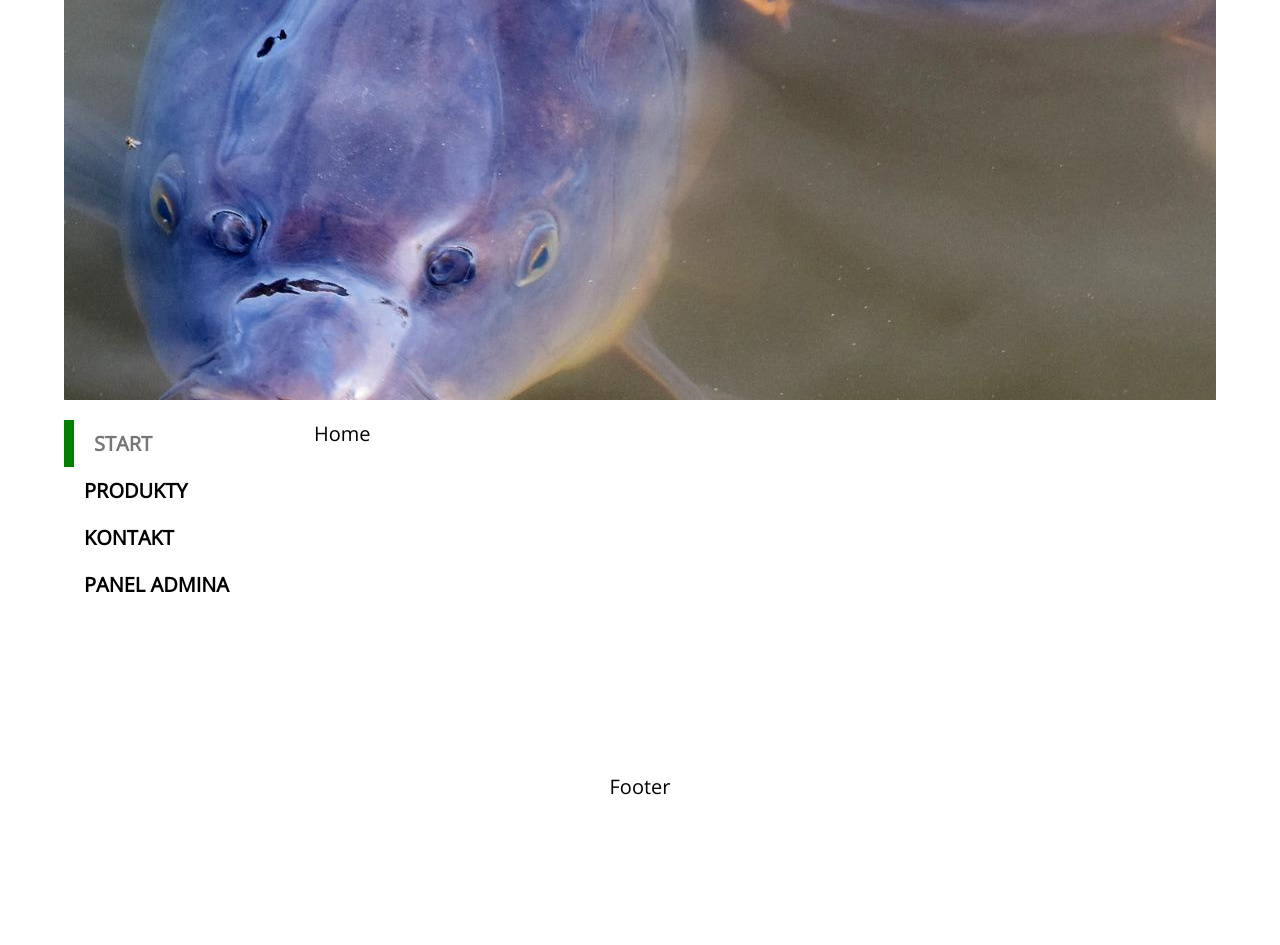
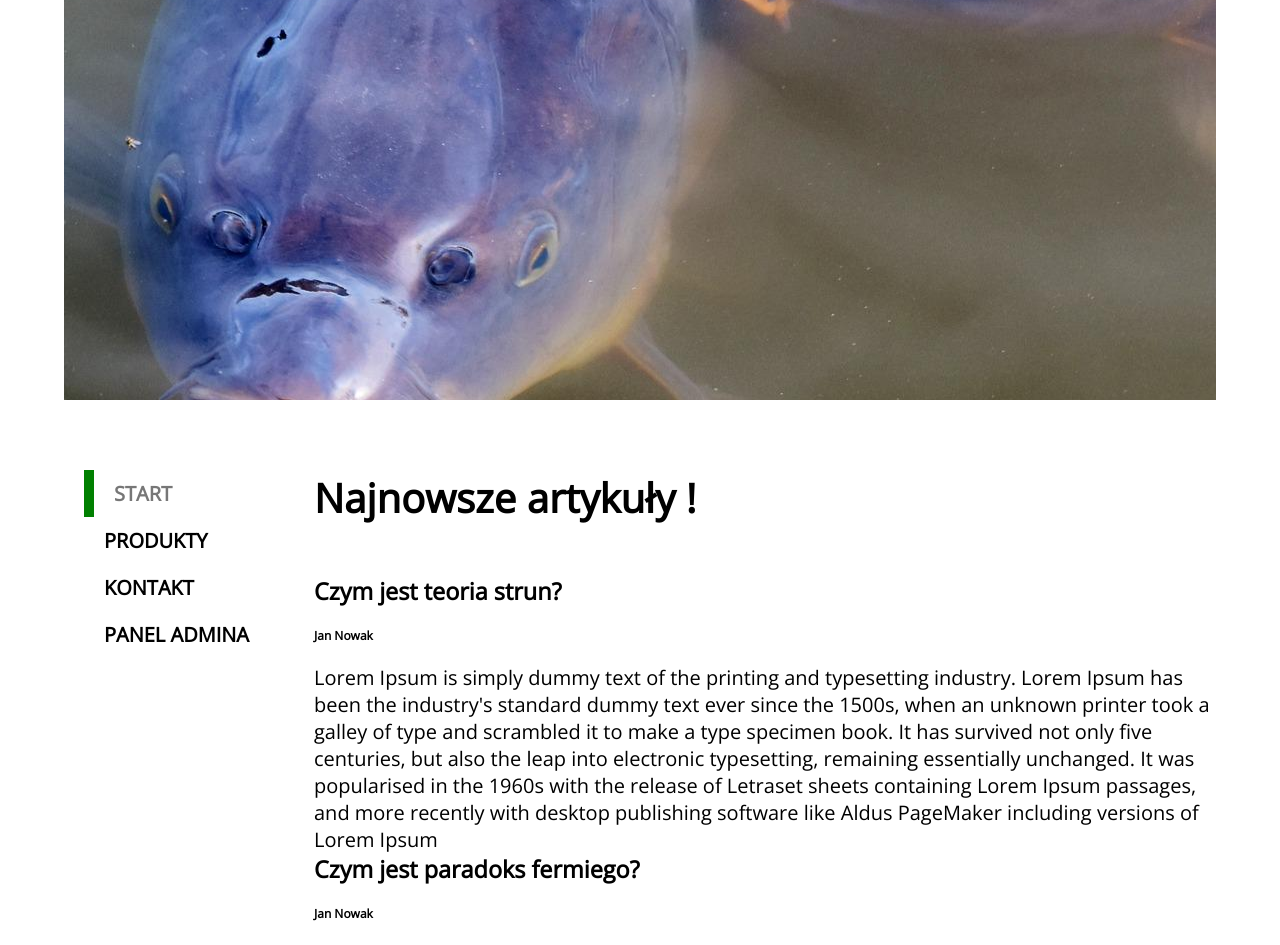
Before and after one commit to hugobosy/routing-react, a React (Create React App) app: page / in a window 1280 px wide. Shown: the top 945 px of the page. Before the commit the page ends 800 px from the top, so only its background shows below. Built offline with nearby package versions, Linux system fonts and the light colour scheme.

Commit message:
add articles, Article component & styles

```diff
--- /dev/null
+++ b/src/components/Article.js
@@ -0,0 +1,12 @@
+import React from "react";
+import '../styles/Article.css';
+
+export const Article = props => {
+    return (
+        <article>
+            <h3>{props.title}</h3>
+            <p className="author">{props.author}</p>
+            <p>{props.description}</p>
+        </article>
+    )
+}
--- a/src/pages/HomePage.js
+++ b/src/pages/HomePage.js
@@ -1,7 +1,41 @@
 import React from "react";
+import {Article} from "../components/Article";
+import '../styles/HomePage.css';
+
+const articles = [
+    {
+        id: 1,
+        title: 'Czym jest teoria strun?',
+        author: 'Jan Nowak',
+        description: 'Lorem Ipsum is simply dummy text of the printing and typesetting industry. Lorem Ipsum has been the industry\'s standard dummy text ever since the 1500s, when an unknown printer took a galley of type and scrambled it to make a type specimen book. It has survived not only five centuries, but also the leap into electronic typesetting, remaining essentially unchanged. It was popularised in the 1960s with the release of Letraset sheets containing Lorem Ipsum passages, and more recently with desktop publishing software like Aldus PageMaker including versions of Lorem Ipsum'
+    }, {
+        id: 2,
+        title: 'Czym jest paradoks fermiego?',
+        author: 'Jan Nowak',
+        description: 'Lorem Ipsum is simply dummy text of the printing and typesetting industry. Lorem Ipsum has been the industry\'s standard dummy text ever since the 1500s, when an unknown printer took a galley of type and scrambled it to make a type specimen book. It has survived not only five centuries, but also the leap into electronic typesetting, remaining essentially unchanged. It was popularised in the 1960s with the release of Letraset sheets containing Lorem Ipsum passages, and more recently with desktop publishing software like Aldus PageMaker including versions of Lorem Ipsum'
+    }, {
+        id: 3,
+        title: 'Ciemna materia i ciemna energia?',
+        author: 'Jan Nowak',
+        description: 'Lorem Ipsum is simply dummy text of the printing and typesetting industry. Lorem Ipsum has been the industry\'s standard dummy text ever since the 1500s, when an unknown printer took a galley of type and scrambled it to make a type specimen book. It has survived not only five centuries, but also the leap into electronic typesetting, remaining essentially unchanged. It was popularised in the 1960s with the release of Letraset sheets containing Lorem Ipsum passages, and more recently with desktop publishing software like Aldus PageMaker including versions of Lorem Ipsum'
+    }, {
+        id: 4,
+        title: 'Czy istnieje zycie poza ziemią?',
+        author: 'Jan Nowak',
+        description: 'Lorem Ipsum is simply dummy text of the printing and typesetting industry. Lorem Ipsum has been the industry\'s standard dummy text ever since the 1500s, when an unknown printer took a galley of type and scrambled it to make a type specimen book. It has survived not only five centuries, but also the leap into electronic typesetting, remaining essentially unchanged. It was popularised in the 1960s with the release of Letraset sheets containing Lorem Ipsum passages, and more recently with desktop publishing software like Aldus PageMaker including versions of Lorem Ipsum'
+    },
+]
 
 export const HomePage = () => {
+
+    const artList = articles.map(article => (
+        <Article key={article.id} title={article.title} author={article.author} description={article.description}/>
+    ))
+
     return (
-        <div>Home</div>
+        <div className="home">
+            <h1>Najnowsze artykuły !</h1>
+            {artList}
+        </div>
     )
 }
--- a/src/styles/App.css
+++ b/src/styles/App.css
@@ -16,6 +16,7 @@ header {
 main {
   display: flex;
   flex-grow: 1;
+  margin-top: 50px;
 }
 
 aside {
--- /dev/null
+++ b/src/styles/Article.css
@@ -0,0 +1,5 @@
+.author {
+    padding: 20px 0;
+    font-size: 12px;
+    font-weight: bold;
+}
--- a/src/styles/Aside.css
+++ b/src/styles/Aside.css
@@ -2,7 +2,8 @@
     box-sizing: border-box;
 }
 .main-nav {
-    padding: 0 0 20px;
+    width: 20vw;
+    padding: 0 20px 20px;
 }
 
 .main-nav ul {
--- /dev/null
+++ b/src/styles/HomePage.css
@@ -0,0 +1,6 @@
+.home {
+    margin-bottom: 50px;
+}
+.home h1 {
+    padding-bottom: 50px;
+}
```
